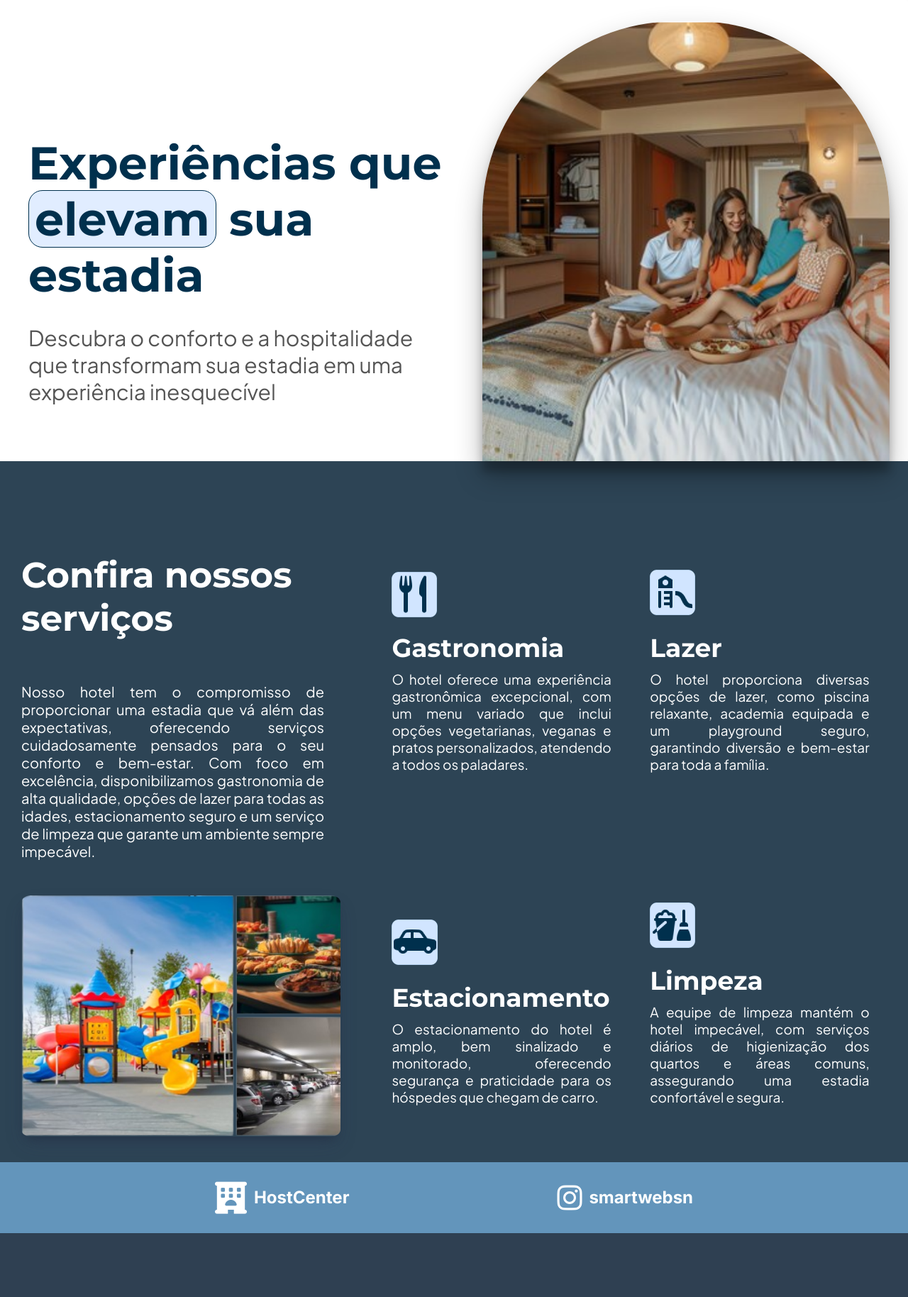
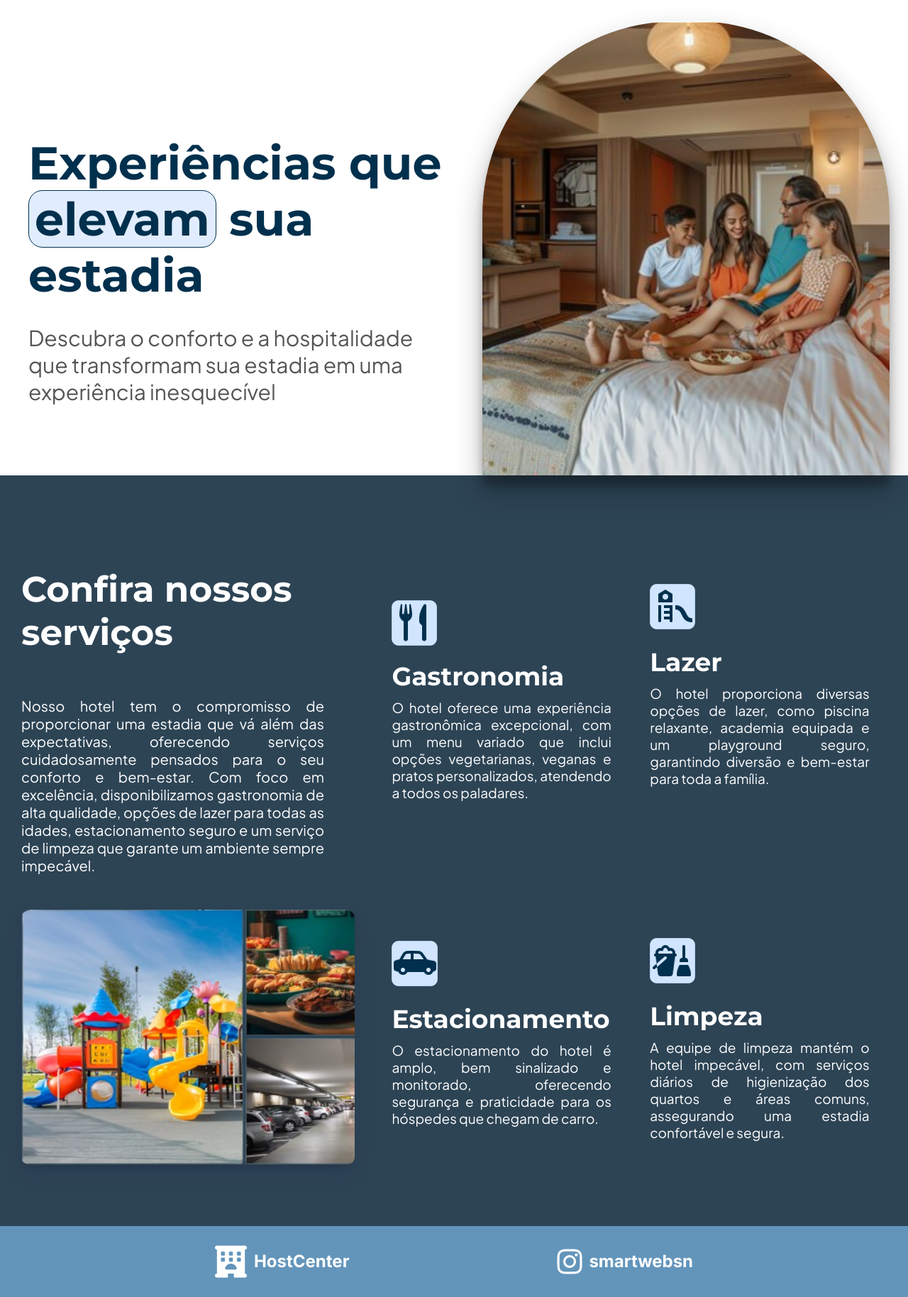
Before and after one commit to lucasbalderrama/hostcenter, a PHP site: page /servicos.php in a window 1280 px wide. Shown: the part 84-1912 px from the top of the page at 71% size. Before the commit the page ends 1822 px from the top, so only its background shows below. Run offline with PHP 8.4, Linux system fonts and the light colour scheme.

Commit message:
serviços

```diff
--- a/css/servicos.css
+++ b/css/servicos.css
@@ -96,16 +96,14 @@ a:hover{
     background-color: white;
     border-radius: 4px;
     box-shadow: 0 4px 10px rgba(0, 0, 0, 0.1);
-    height: 650px;
+    height: 670px;
     max-width: 100%;
 }
-
 .text-section {
     padding: 40px;
     background-color: #fff;
     width: 50%;
 }
-
 .text-section h1 {
     margin-top: 150px;
     font-size: 65px;
@@ -113,14 +111,12 @@ a:hover{
     font-family: "Montserrat", sans-serif;
     font-optical-sizing: auto;
 }
-
 .text-section h1 .fundo-h1 {
     background-color: #e1edff;
     padding: 0 8px;
     border: #00304D solid 0.1px;
     border-radius: 20px;
 }
-
 .text-section p {
     font-size: 30px;
     margin-top: 30px;
@@ -128,14 +124,12 @@ a:hover{
     font-family: "Plus Jakarta Sans", sans-serif;
     font-optical-sizing: auto;;
 }
-
 .image-section {
     width: 50%;
 }
-
 .image-section img {
     width: 574px;
-    height: 620px;
+    height: 640px;
     margin-top: 30px;
     object-fit: cover;
     border-top-left-radius: 273px;
@@ -171,7 +165,6 @@ a:hover{
     font-family: "Plus Jakarta Sans", sans-serif;
     font-optical-sizing: auto;
 }
-
 .services {
     display: grid;
     grid-template-columns:  repeat(2, 1fr);
@@ -179,17 +172,16 @@ a:hover{
     gap: 20px;
     align-items: end;
     margin-top: 100px;
+    margin-bottom: 80px;
     width: 58%;
     align-self: flex-start;
 }
-
 .service-item {
     margin: 10px;
     border-radius: 8px;
     text-align: justify;
     width: 90%;
 }
-
 .service-item h2 {
     font-size: 1.5em;
     margin-bottom: 10px;
@@ -209,14 +201,18 @@ a:hover{
     font-size: 2em;
 }
 .service2{
-    margin-top: 140px;
+    margin-top: 150px;
 }
 .image img{
-    width: 450px;
-    height: 340px;
+    width: 470px;
+    height: 360px;
     border-radius: 3%;
     box-shadow: rgba(50, 50, 93, 0.25) 0px 13px 27px -5px, rgba(0, 0, 0, 0.3) 0px 8px 16px -8px;
 }
+#lazer, #estacionamento{
+    margin-bottom: 30px;
+}
+
 
 footer{
     background-color:rgba(99, 149, 187, 1);
--- a/servicos.php
+++ b/servicos.php
@@ -65,25 +65,25 @@
             </div>
 
             <div class="services">
-                <div class="service-item">
+                <div class="service-item" id="comida">
                     <div class="icon"><img src="./img/talher.png" alt=""></div>
                     <h2>Gastronomia</h2>
                     <p>O hotel oferece uma experiência gastronômica excepcional, com um menu variado que inclui opções vegetarianas, veganas e pratos personalizados, atendendo a todos os paladares.</p>
                 </div>
 
-                <div class="service-item">
+                <div class="service-item" id="lazer">
                     <div class="icon"><img src="./img/playground.png" alt=""></div>
                     <h2>Lazer</h2>
                     <p>O hotel proporciona diversas opções de lazer, como piscina relaxante, academia equipada e um playground seguro, garantindo diversão e bem-estar para toda a família.</p>
                 </div>
 
-                <div class="service-item service2">
+                <div class="service-item service2" id="estacionamento">
                     <div class="icon"><img src="./img/carro.png" alt=""></div>
                     <h2>Estacionamento</h2>
                     <p>O estacionamento do hotel é amplo, bem sinalizado e monitorado, oferecendo segurança e praticidade para os hóspedes que chegam de carro.</p>
                 </div>
 
-                <div class="service-item service2">
+                <div class="service-item service2" id="limpeza">
                     <div class="icon"><img src="./img/vassoura.png" alt=""></div>
                     <h2>Limpeza</h2>
                     <p>A equipe de limpeza mantém o hotel impecável, com serviços diários de higienização dos quartos e áreas comuns, assegurando uma estadia confortável e segura.</p>
```
